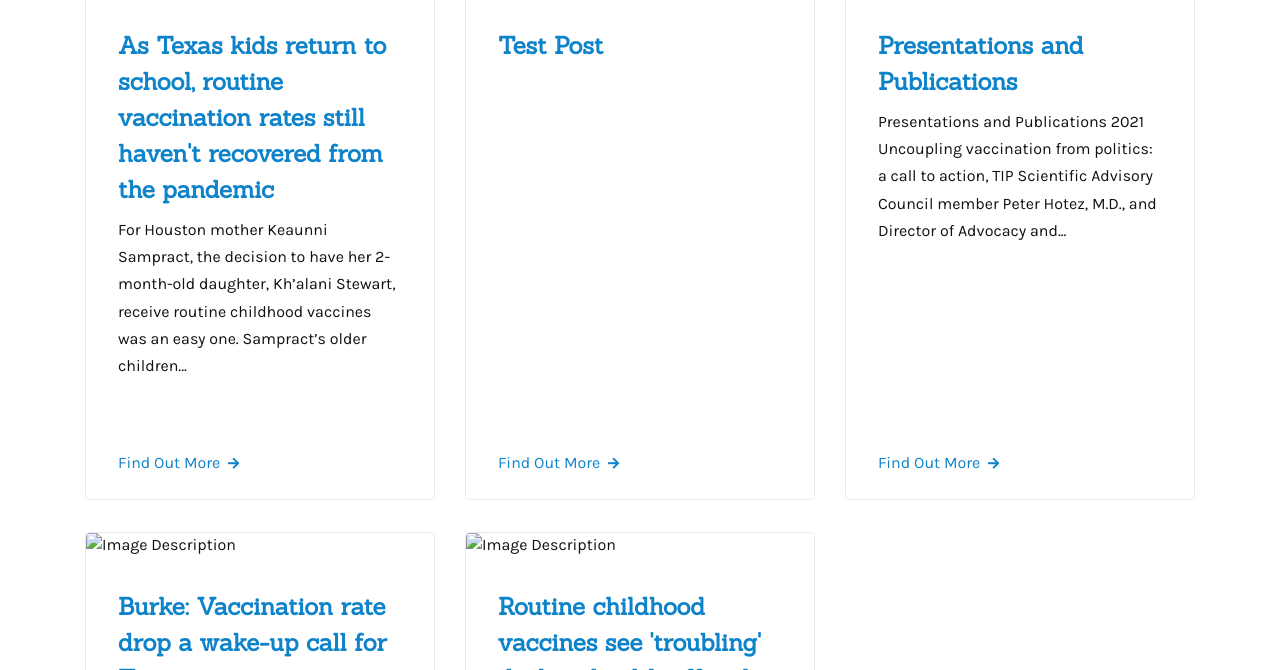
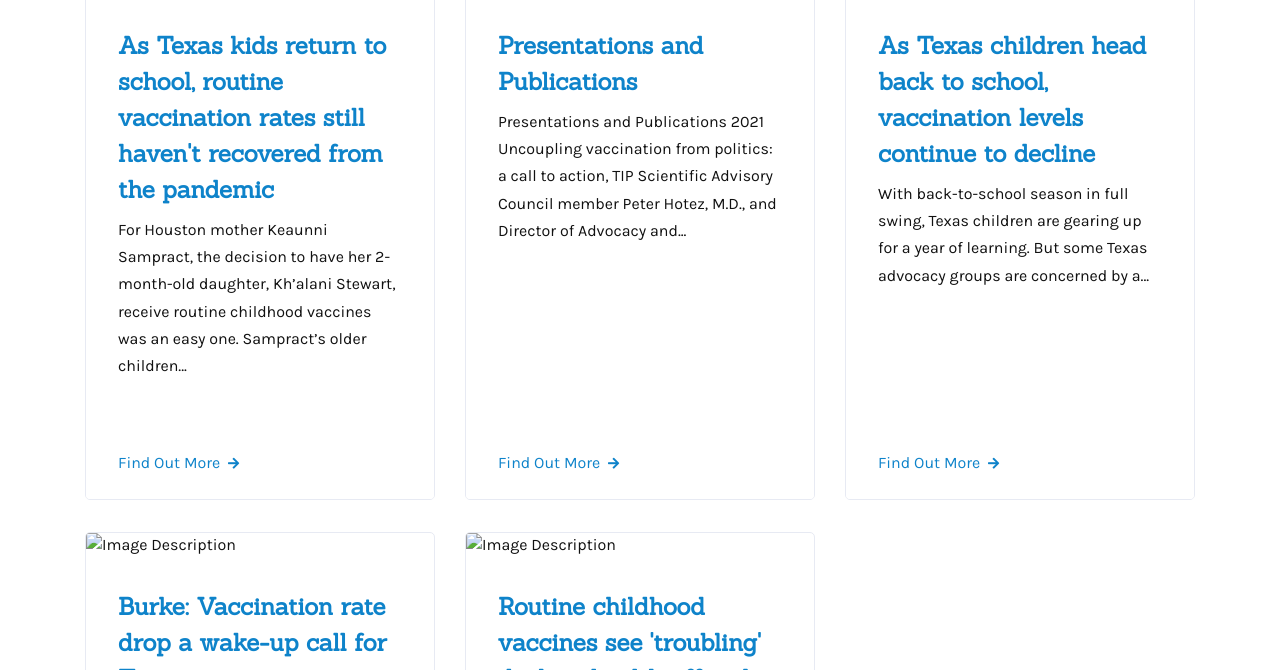
Before and after one commit to aitshuber/immunizecc, a Jekyll site: the page built from impact.html, in a window 1280 px wide and 900 px high, scrolled down 890 px, cut to the strip 230-900 px from the top of the window. Built offline with Jekyll 4.4.1, drawn with Linux system fonts in a browser that asks for light colours; some web fonts are replaced; a script that is not in the unit is left out; comment, search, counter and statistics services are not loaded.

Commit message:
Updated '_posts/2022-08-26-test-post.md' via CloudCannon

```diff
--- a/_posts/2022-08-26-test-post.md
+++ b/_posts/2022-08-26-test-post.md
@@ -1,9 +1,9 @@
 ---
 layout: post
-title: Test Post
-description: A list of TIP presentations and publications.
-keywords: Presentations, Publications
-date: 2022-08-26 19:00:00 -0500
+title: As Texas children head back to school, vaccination levels continue to decline
+description:
+keywords: 'children, school, vaccination   '
+date: 2022-08-22 19:00:00 -0500
 published: true
 categories:
   - blog
@@ -11,3 +11,28 @@ tags:
   - blog
 image: /assets/img/Impact_PresentationsandPublications.jpg
 ---
+With back-to-school season in full swing, Texas children are gearing up for a year of learning. But some Texas advocacy groups are concerned by a continued decline in children vaccination rates compared to pre-pandemic levels.
+
+Kindergarten and seventh grade are two critical vaccination years for children to become up-to-date on their recommended shots and boosters.&nbsp;[Data from the Texas Department of State Health Services](https://www.dshs.texas.gov/immunize/coverage/schools/){: target="_blank" rel="noreferrer noopener"}&nbsp;reports 3% to 5% declines in vaccination rates for children in these two age groups, with the largest dips noted in middle schoolers.
+
+During the 2019-20 school year, more than 96% of Texas kindergarteners and 97% of seventh graders were completely vaccinated for diphtheria, tetanus and acellular pertussis, or DTaP. Come the 2021-22 school year, 93% of kindergarteners and 92% of seventh graders were reported as fully vaccinated for TDaP.
+
+“This is concerning that we have kiddos who aren’t fully vaccinated,” said Terri Burke, the executive director of The Immunization Partnership.
+
+While vaccination rate declines have occurred across the board, she said she’s particularly concerned by decreasing MMR vaccine rates, or the shots used to help prevent the spread of measles, mumps and rubella. Measles, in particular, is highly contagious, and Texas reported an outbreak in the virus as recently as 2019, per&nbsp;[DSHS data.](https://www.dshs.texas.gov/IDCU/disease/measles/Measles.aspx){: target="_blank" rel="noreferrer noopener"}
+
+In Texas, the state recognizes&nbsp;[conscientious and medical exemptions](https://www.dshs.texas.gov/immunize/coverage/default.shtm){: target="_blank" rel="noreferrer noopener"}&nbsp;for school immunizations, including religious beliefs. Families opting out of a specific vaccine are required to request, sign and submit a DSHS affidavit form to their child’s school to formally be granted an exemption.
+
+While some exemptions are built on these fronts, Burke said she’s concerned by the rising prevalence of misinformation surrounding vaccines — even those that have been in circulation for decades.
+
+She said she can understand some of the questions people have had about the COVID-19 vaccine; research into a SARS vaccine has been in development for years, but the shot itself is newer to the general public.
+
+But when new cases in diseases like polio and smallpox arise in unvaccinated individuals, she said that transcends from skepticism to a public health concern.
+
+“Skepticism is one thing,” she said. “Asking good questions, talking to your physician, talking to your pediatrician, that’s very important. And I recommend parents do that. But these other vaccines are suffering because of the, just really epic misinformation campaign all over social media.”
+
+As part of The Immunization Partnership’s public advocacy initiatives, Burke said the nonprofit’s focus is on championing public health forums beyond Texas’ main metros to reach communities across the state. Some of those ideas include working with physicians and vaccine providers for pop-up events to discuss the importance of vaccines and any hesitations families have surrounding them.
+
+Texas DSHS also has an&nbsp;[immunization explainer page](https://www.dshs.texas.gov/immunize/default.shtm){: target="_blank" rel="noreferrer noopener"}&nbsp;breaking down school and childcare vaccines, as well as low-cost options for uninsured Texas children.
+
+“This isn’t about lobbying for vaccines,” she said. “It’s about advocating for the science and the facts related to vaccines.”
```
